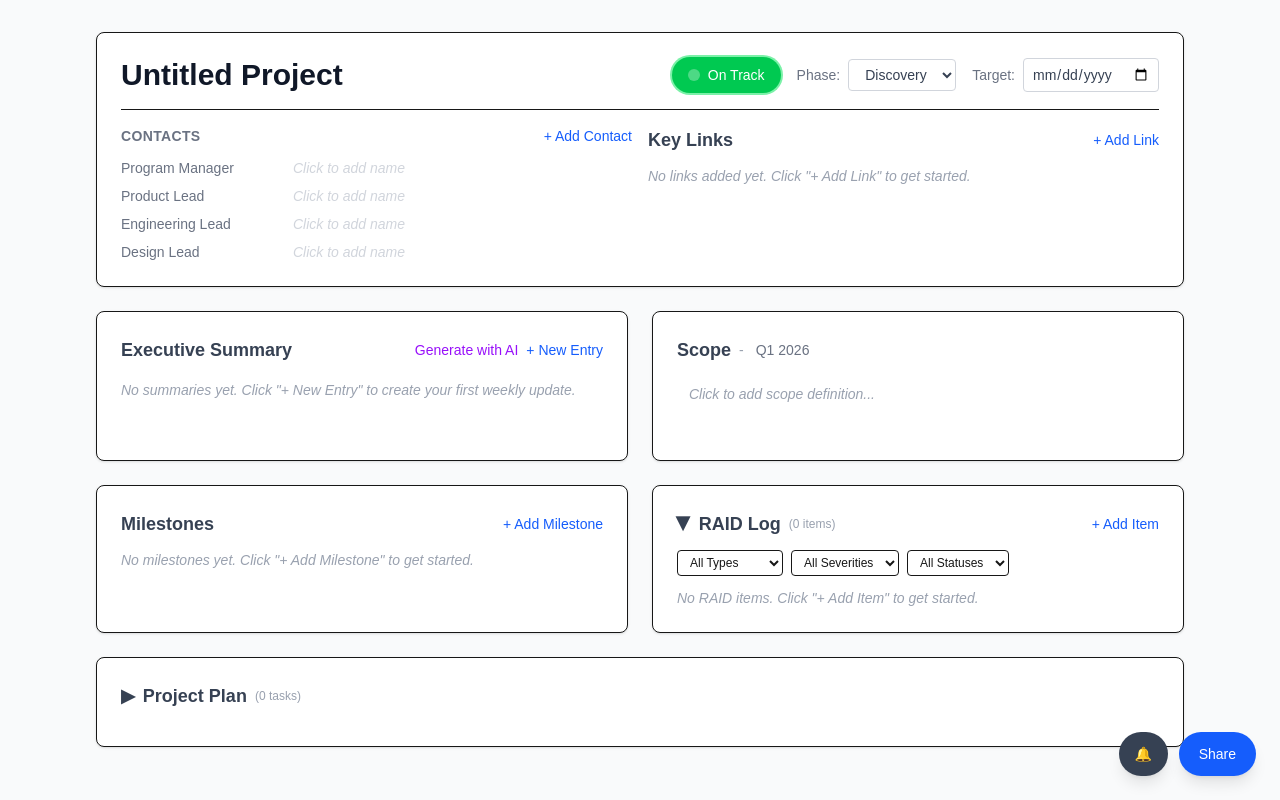
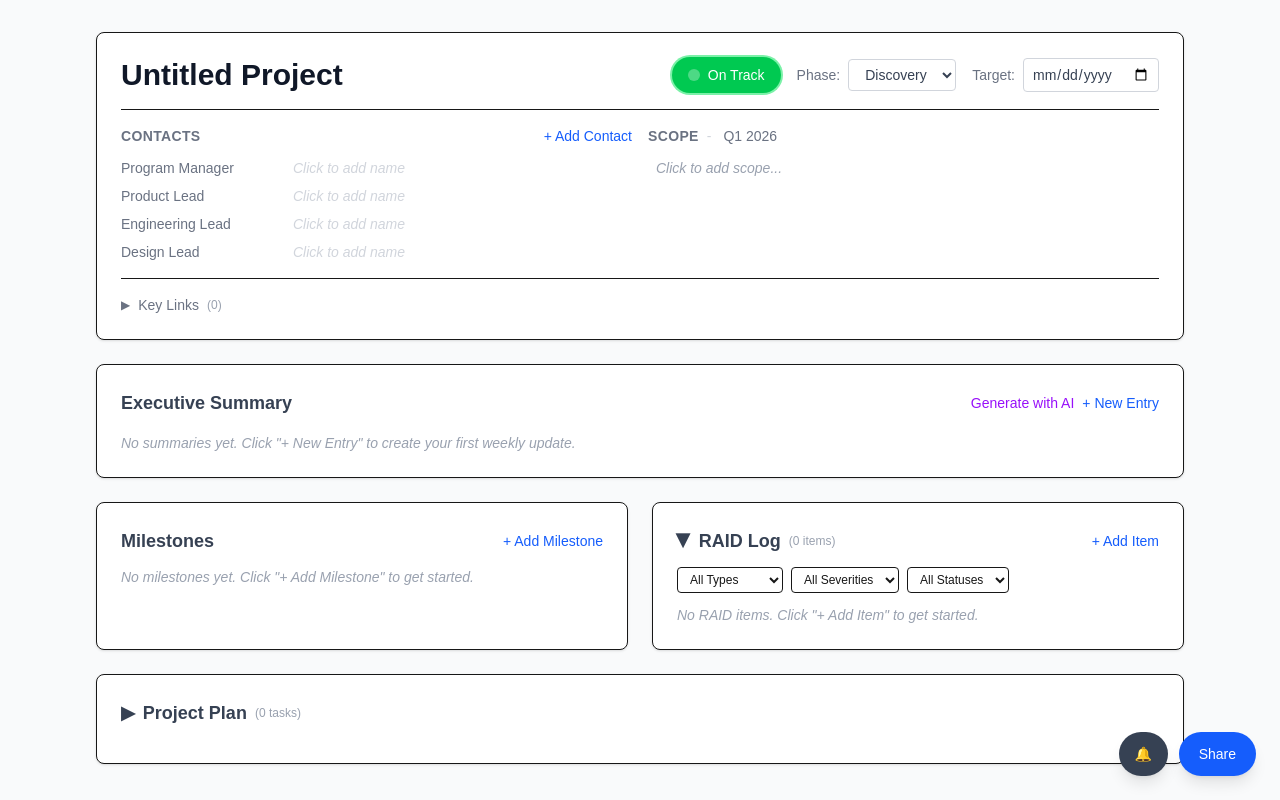
Before and after one commit to rschafer/simple-sheets, a Next.js app: page / in a window 1280 px wide. Built offline with nearby package versions, Linux system fonts and the light colour scheme.

Commit message:
Move Scope to header, make Key Links collapsible
- Scope now appears in the header section next to Contacts
- Key Links is now hidden by default with a click-to-expand toggle
- Executive Summary gets its own full-width section

Co-Authored-By: Claude Opus 4.5 <noreply@anthropic.com>

```diff
--- a/src/app/page.tsx
+++ b/src/app/page.tsx
@@ -16,7 +16,7 @@ export default function Home() {
     <div className="min-h-screen bg-gray-50">
       <main className="mx-auto max-w-6xl px-8 py-8">
         <div className="grid gap-6">
-          {/* Header: Project Name + Status + Delivery Date + Contacts */}
+          {/* Header: Project Name + Status + Delivery Date + Contacts + Scope + Key Links */}
           <section className="rounded-lg border bg-white p-6 shadow-sm">
             <div className="flex flex-col gap-4">
               <div className="flex items-start justify-between gap-6 flex-wrap">
@@ -30,20 +30,18 @@ export default function Home() {
               </div>
               <div className="border-t pt-4 grid gap-4 md:grid-cols-2">
                 <PrimaryContacts />
+                <Scope />
+              </div>
+              <div className="border-t pt-4">
                 <KeyLinks />
               </div>
             </div>
           </section>
 
-          {/* Executive Summary & Scope */}
-          <div className="grid gap-6 md:grid-cols-2">
-            <section className="rounded-lg border bg-white p-6 shadow-sm">
-              <ExecutiveSummary />
-            </section>
-            <section className="rounded-lg border bg-white p-6 shadow-sm">
-              <Scope />
-            </section>
-          </div>
+          {/* Executive Summary */}
+          <section className="rounded-lg border bg-white p-6 shadow-sm">
+            <ExecutiveSummary />
+          </section>
 
           {/* Milestones & RAID Log */}
           <div className="grid gap-6 md:grid-cols-2">
--- a/src/components/KeyLinks.tsx
+++ b/src/components/KeyLinks.tsx
@@ -9,6 +9,7 @@ function generateId() {
 
 export default function KeyLinks() {
   const { data, updateData } = useDashboard();
+  const [expanded, setExpanded] = useState(false);
   const [editingId, setEditingId] = useState<string | null>(null);
   const [editLabel, setEditLabel] = useState("");
   const [editUrl, setEditUrl] = useState("");
@@ -43,15 +44,27 @@ export default function KeyLinks() {
 
   return (
     <div>
-      <div className="flex items-center justify-between mb-3">
-        <h2 className="text-lg font-semibold text-gray-700">Key Links</h2>
+      <div className="flex items-center justify-between">
+        <button
+          onClick={() => setExpanded(!expanded)}
+          className="flex items-center gap-2 text-sm font-medium text-gray-500 hover:text-gray-700"
+        >
+          <span className={`transition-transform text-xs ${expanded ? "rotate-90" : ""}`}>&#9654;</span>
+          Key Links
+          <span className="text-xs text-gray-400 font-normal">({data.keyLinks.length})</span>
+        </button>
+        {expanded && (
           <button
             onClick={addLink}
             className="text-sm text-blue-600 hover:text-blue-800 font-medium"
           >
             + Add Link
           </button>
+        )}
       </div>
+
+      {expanded && (
+        <div className="mt-3">
           {data.keyLinks.length === 0 ? (
             <p className="text-gray-400 text-sm italic">No links added yet. Click &quot;+ Add Link&quot; to get started.</p>
           ) : (
@@ -126,5 +139,7 @@ export default function KeyLinks() {
             </ul>
           )}
         </div>
+      )}
+    </div>
   );
 }
--- a/src/components/Scope.tsx
+++ b/src/components/Scope.tsx
@@ -37,9 +37,9 @@ export default function Scope() {
 
   return (
     <div>
-      <div className="flex items-center gap-2 mb-3">
-        <h2 className="text-lg font-semibold text-gray-700">Scope</h2>
-        <span className="text-sm text-gray-400">-</span>
+      <div className="flex items-center gap-2 mb-2">
+        <h3 className="text-sm font-semibold text-gray-500 uppercase tracking-wide">Scope</h3>
+        <span className="text-sm text-gray-300">-</span>
         {editingPeriod ? (
           <input
             ref={periodRef}
@@ -68,7 +68,7 @@ export default function Scope() {
             ref={scopeRef}
             value={scopeDraft}
             onChange={(e) => setScopeDraft(e.target.value)}
-            rows={6}
+            rows={3}
             className="w-full rounded border border-gray-300 px-3 py-2 text-sm text-gray-700 focus:border-blue-400 focus:outline-none"
           />
           <div className="flex gap-2 mt-2">
@@ -83,9 +83,9 @@ export default function Scope() {
       ) : (
         <div
           onClick={() => { setScopeDraft(data.scopeText); setEditingScope(true); }}
-          className="cursor-pointer rounded px-3 py-2 text-sm text-gray-700 hover:bg-gray-50 min-h-[60px] whitespace-pre-wrap"
+          className="cursor-pointer rounded px-2 py-1 text-sm text-gray-700 hover:bg-gray-50 whitespace-pre-wrap"
         >
-          {data.scopeText || <span className="text-gray-400 italic">Click to add scope definition...</span>}
+          {data.scopeText || <span className="text-gray-400 italic">Click to add scope...</span>}
         </div>
       )}
     </div>
```
Lines whose indentation alone changed are shown as unchanged.
